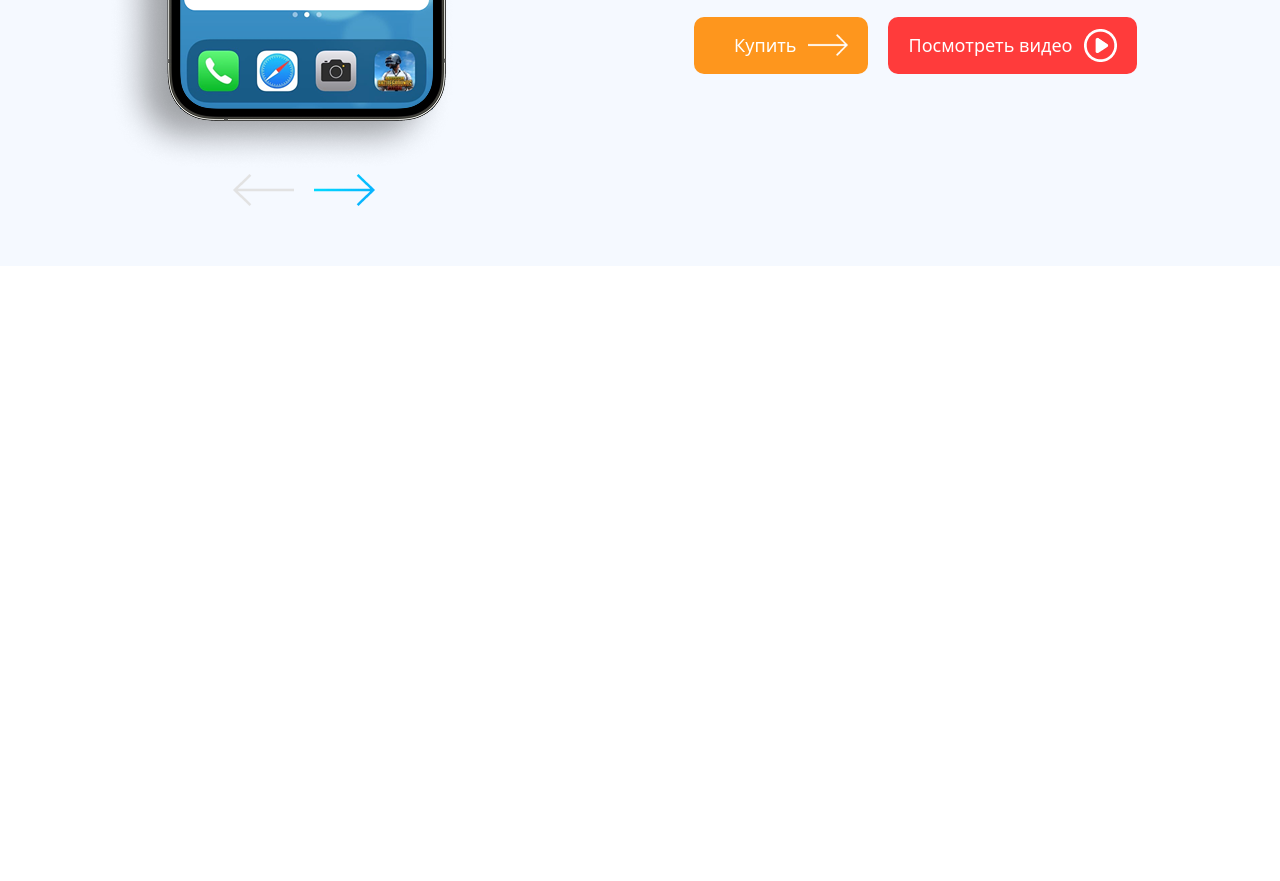
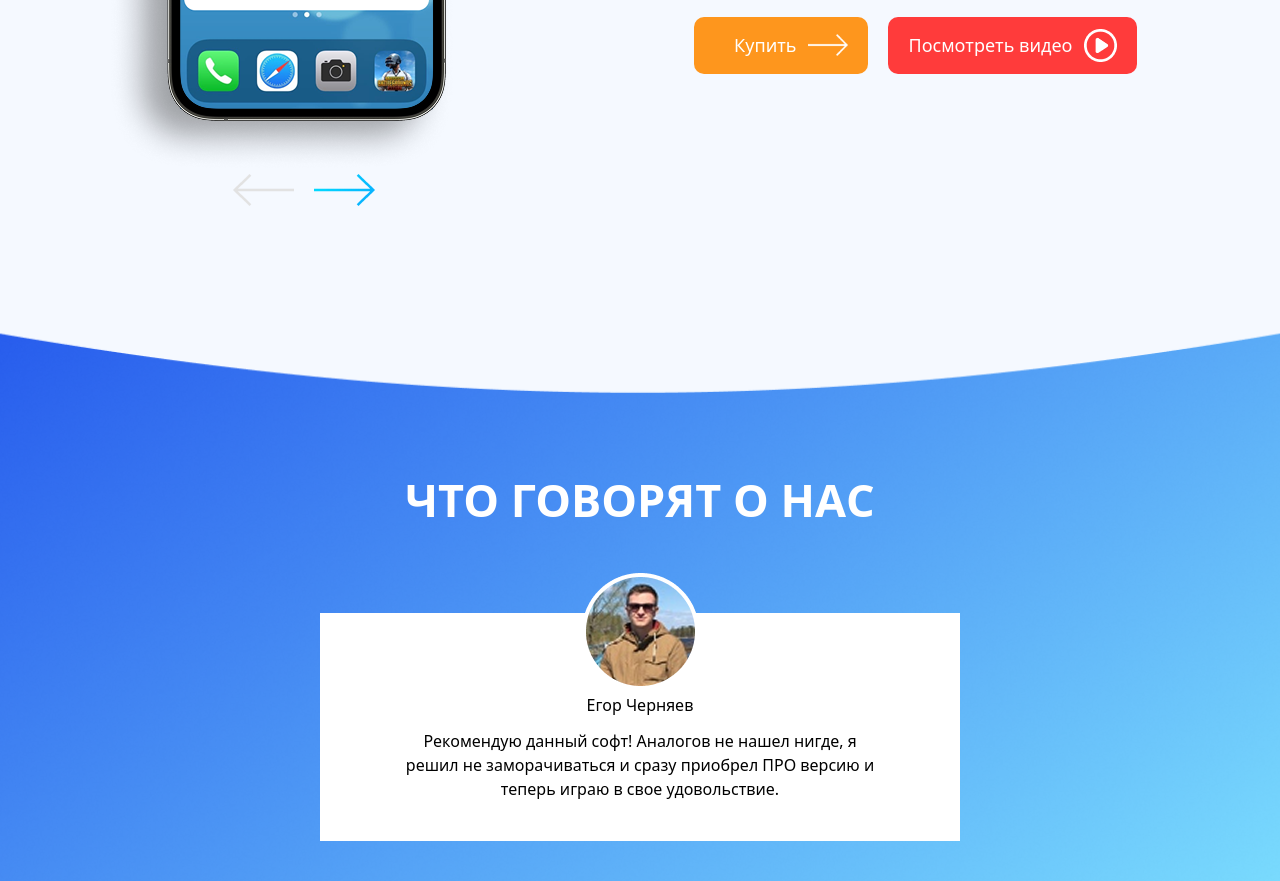
Before and after one commit to Abdulloh072008/gitday4, a website: page src/index.html in a window 1280 px wide. Shown: the part 1475-2356 px from the top of the page. Before the commit the page ends 1741 px from the top, so only its background shows below. Drawn offline with nearby package versions, Linux system fonts and the light colour scheme; files that its build step writes are made by us from their sources.

Commit message:
ЧТО ГОВОРЯТ О НАС

```diff
--- a/src/index.html
+++ b/src/index.html
@@ -159,6 +159,20 @@
                 </div>
             </div>
         </section>
+        <section class="bg-[url('./27223.png')] bg-no-repeat bg-center bg-cover lg:pt-50 pt-30 py-10 bg-[#F5F9FF]">
+            <div class="max-w-300 m-auto w-[90%] flex flex-col items-center">
+                <h1 class="lg:text-[45px] text-[30px] font-bold text-white">ЧТО ГОВОРЯТ О НАС</h1>
+                <div class="bg-white w-fit flex flex-col gap-3 items-center p-10 pt-20 mt-20 lg:px-20">
+                    <div class="absolute">
+                        <img class="relative bottom-30" src="./Rectangle 2021.png" alt="">
+                    </div>
+                    <p>Егор Черняев</p>
+                    <p class="lg:w-120 text-center text-[11px] lg:text-[16px]">Рекомендую данный софт! Аналогов не нашел нигде, я решил не
+заморачиваться и сразу приобрел ПРО версию и
+теперь играю в свое удовольствие.</p>
+                </div>
+            </div>
+        </section>
     </main>
 </body>
 
```
Also changed, not shown: src/27223.png (added), src/27224.png (added), src/Rectangle 2021.png (added).
